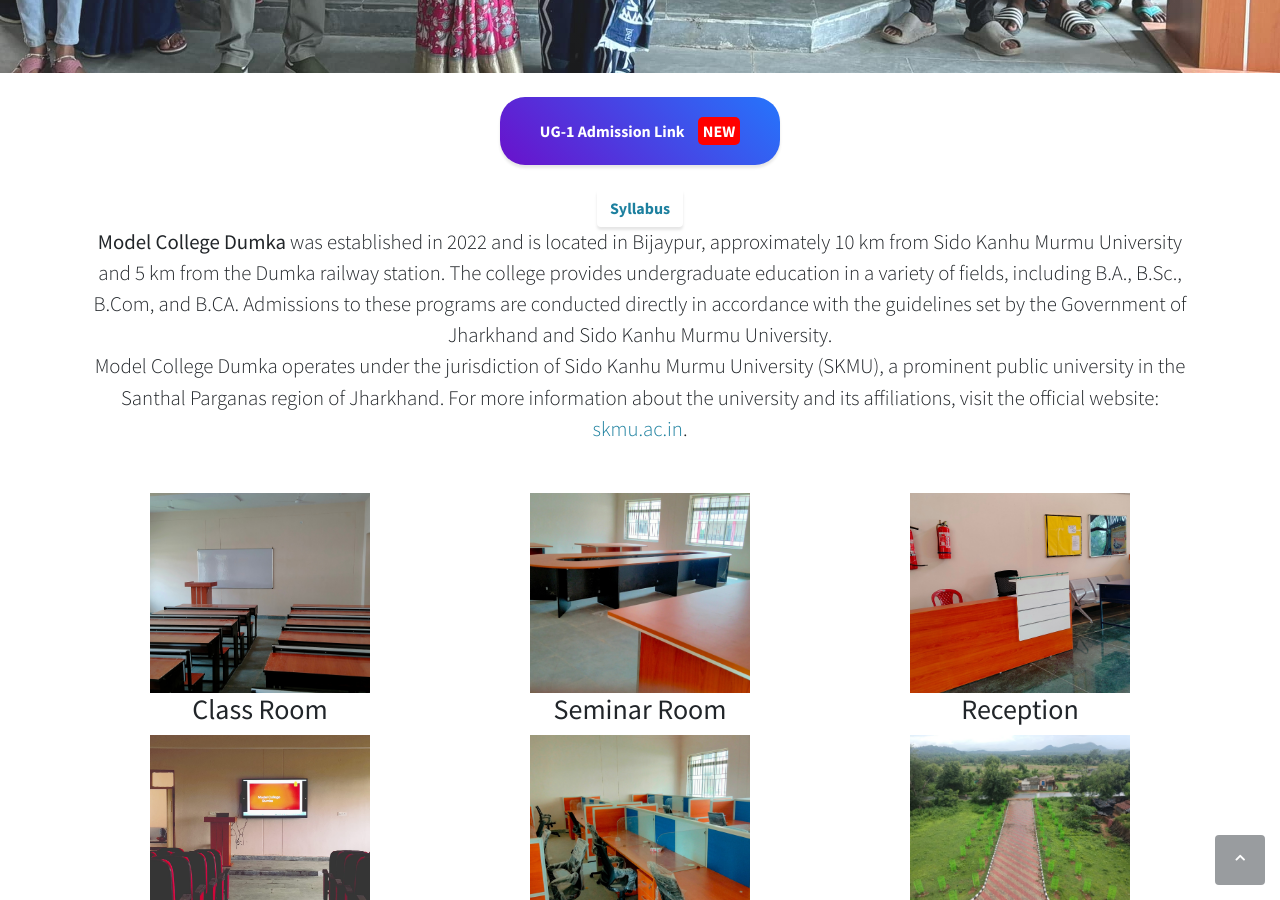
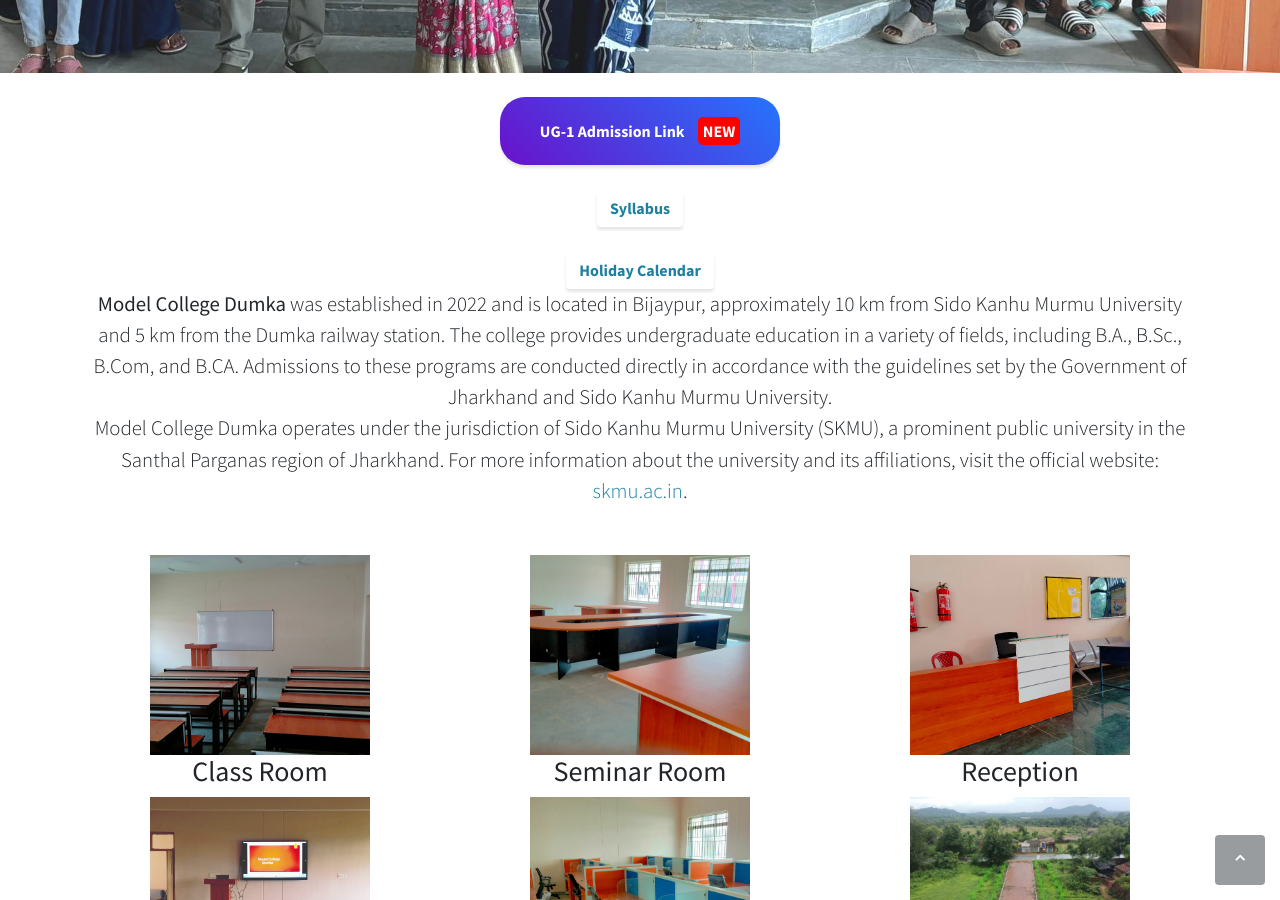
Before and after one commit to modelcollegedumka/modelcollegedumka.github.io, a Jekyll site: the page built from index.md, in a window 1280 px wide and 900 px high, scrolled down 957 px. Built offline with Jekyll 4.4.1, drawn with Linux system fonts in a browser that asks for light colours.

Commit message:
Update home.html

```diff
--- a/_layouts/home.html
+++ b/_layouts/home.html
@@ -100,6 +100,15 @@
             </a>
           </div>
         </div>
+
+        <br>
+        <div class="row">
+  <div class="col-lg-12">
+    <a href="{{ site.baseurl }}/assets/pdf/SKM-2024-List.pdf" class="btn js-scroll-trigger">
+      Holiday Calendar
+    </a>
+  </div>
+</div>
 
 
 
```
